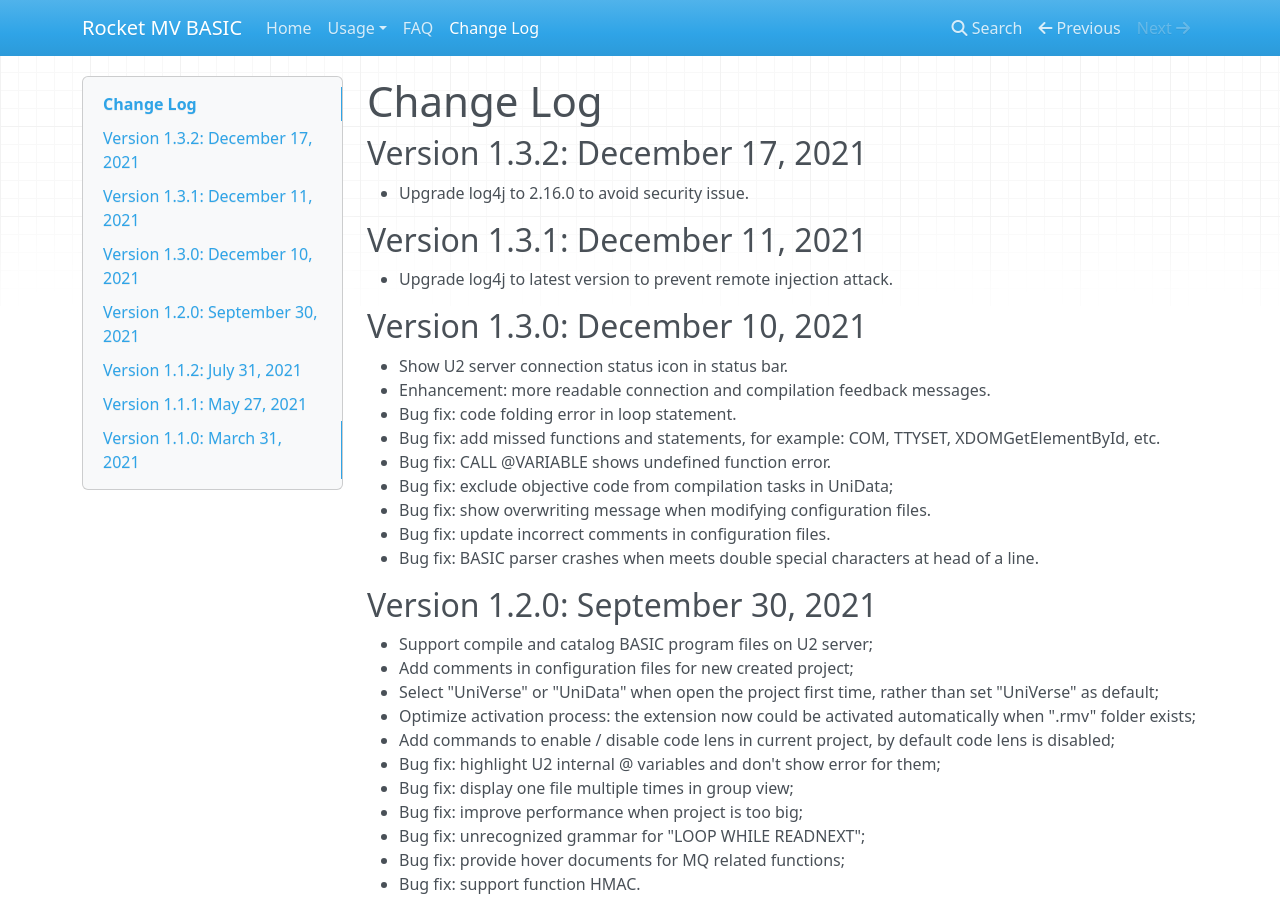
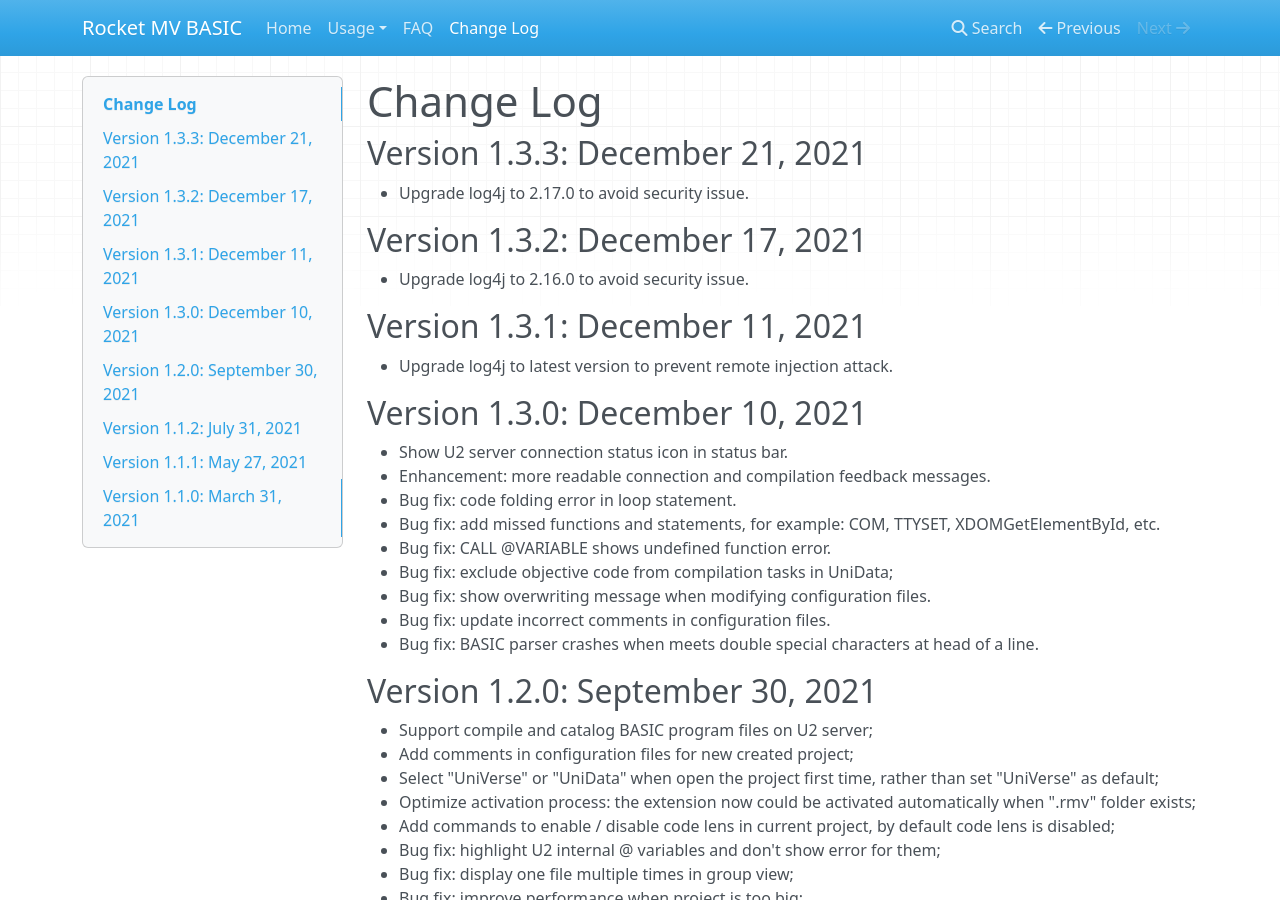
Before and after one commit to RocketSoftware/rocket-mvbasic, an MkDocs documentation site: the page built from docs/usage/CHANGELOG.md, in a window 1280 px wide and 900 px high. Built offline with MkDocs 1.6.1, drawn with Linux system fonts in a browser that asks for light colours; nearby versions of some CDN libraries.

Commit message:
Update CHANGELOG.md

```diff
--- a/docs/usage/CHANGELOG.md
+++ b/docs/usage/CHANGELOG.md
@@ -1,4 +1,8 @@
 # Change Log
+
+## Version 1.3.3: December 21, 2021
+
+- Upgrade log4j to 2.17.0 to avoid security issue.
 
 ## Version 1.3.2: December 17, 2021
 
```
